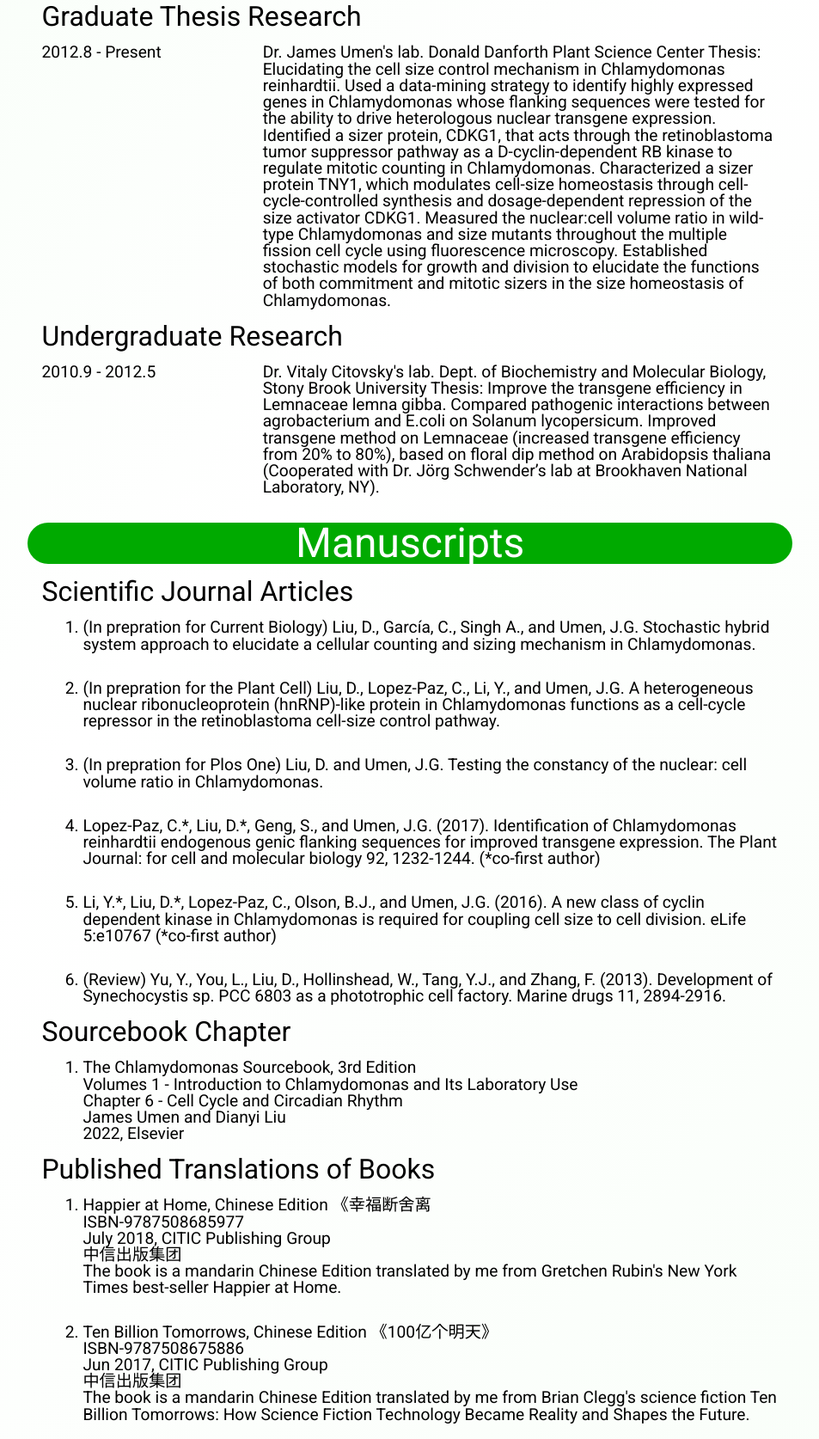
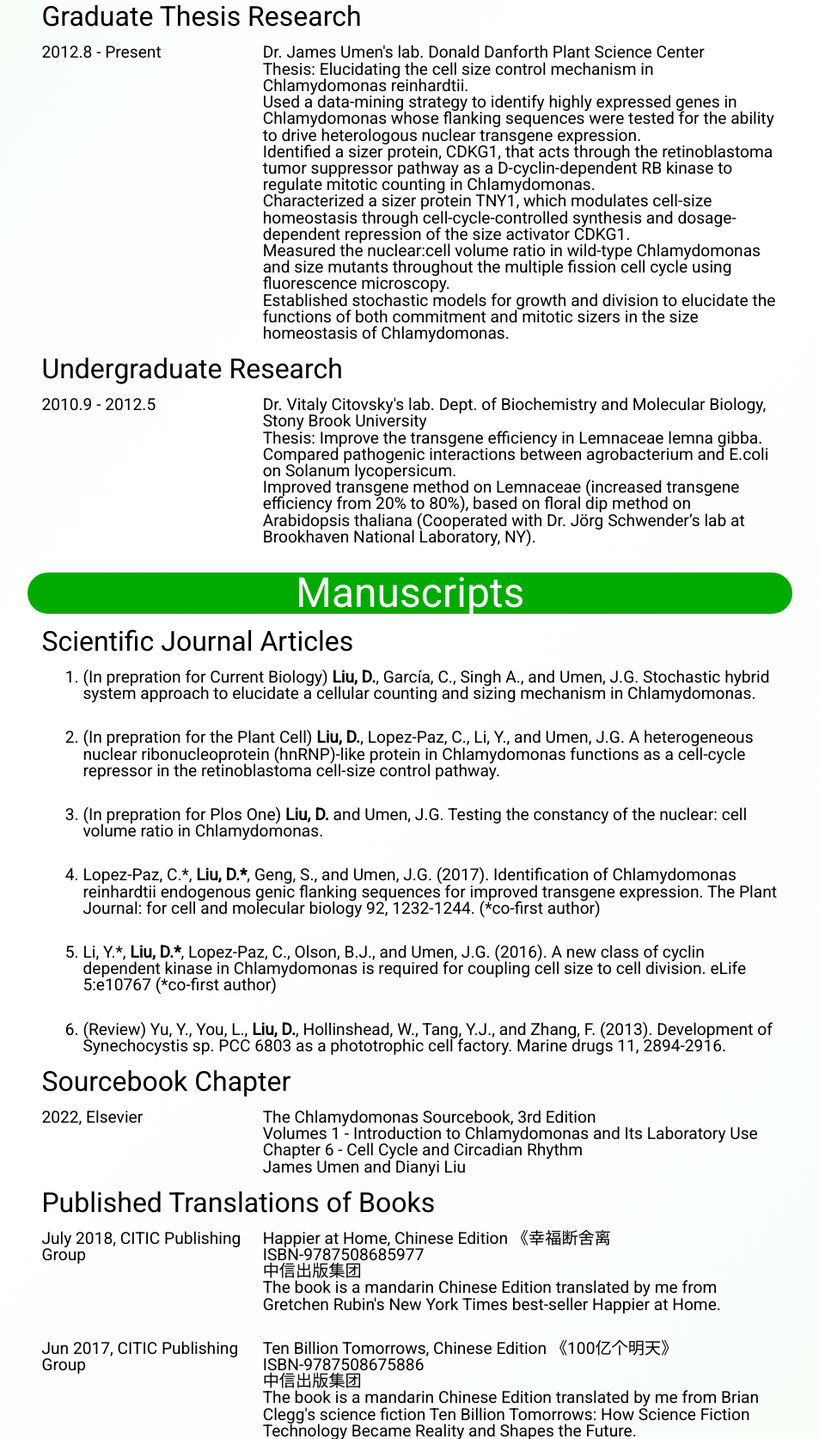
Before and after one commit to timjedrek/portfolio-project, a plain HTML site: page index.html in a window 1280 px wide. Shown: the part 1779-3453 px from the top of the page at 86% size, without its empty margins (310-1263 px from the left). Drawn offline with Linux system fonts and the light colour scheme.

Commit message:
finish divs and lists prior to conference section

```diff
--- a/index.html
+++ b/index.html
@@ -69,11 +69,9 @@
                                 <img src="media/silhouette.png" alt="">
                         </div>
                     </div>
-
                 </div>
             </div>
         </section>
-
         <!--Techniques and Specializations Section-->
         <section id="tech">
             <div class="header"><h2>Techniques and Specializations </h2></div>
@@ -98,7 +96,6 @@
                 </ul>
             </div>
         </section>
-
         <section id="education">
             <div class="header" ><h2>Education</h2></div>
             <div class="header-after">
@@ -110,6 +107,7 @@
                         <ul>
                             <li>University of Missouri, St. Louis. MO</li>
                             <li>Ph.D. Candidate in Cell and Molecular Biology</li>
+                            <li>GPA 4.0/4.0</li>
                         </ul>
                     </div>
                 </div>
@@ -119,7 +117,6 @@
                     </div>
                     <div class="date-text">
                         <ul>
-                            <li>GPA 4.0/4.0</li>
                             <li>Washington University, St. Louis, MO</li>
                             <li>M.S. in Plant and Microbial Biology</li>
                         </ul>
@@ -154,7 +151,6 @@
                 </div>
             </div>
         </section>
-
         <section id="research">
             <div class="header"><h2>Research Experience</h2></div>
             <div class="header-after">
@@ -164,28 +160,29 @@
                         2012.8 - Present
                     </div>
                     <div class="date-text">
-                        Dr. James Umen's lab. Donald Danforth Plant Science Center
-                        Thesis: Elucidating the cell size control mechanism in Chlamydomonas reinhardtii.
-                        Used a data-mining strategy to identify highly expressed genes in Chlamydomonas whose flanking sequences were tested for the ability to drive heterologous nuclear transgene expression.
-                        Identified a sizer protein, CDKG1, that acts through the retinoblastoma tumor suppressor pathway as a D-cyclin-dependent RB kinase to regulate mitotic counting in Chlamydomonas.
-                        Characterized a sizer protein TNY1, which modulates cell-size homeostasis through cell-cycle-controlled synthesis and dosage-dependent repression of the size activator CDKG1.
-                        Measured the nuclear:cell volume ratio in wild-type Chlamydomonas and size mutants throughout the multiple fission cell cycle using fluorescence microscopy.
-                        Established stochastic models for growth and division to elucidate the functions of both commitment and mitotic sizers in the size homeostasis of Chlamydomonas.
+                        <ul>
+                            <li>Dr. James Umen's lab. Donald Danforth Plant Science Center</li>
+                            <li>Thesis: Elucidating the cell size control mechanism in Chlamydomonas reinhardtii.</li>
+                            <li>Used a data-mining strategy to identify highly expressed genes in Chlamydomonas whose flanking sequences were tested for the ability to drive heterologous nuclear transgene expression.</li>
+                            <li>Identified a sizer protein, CDKG1, that acts through the retinoblastoma tumor suppressor pathway as a D-cyclin-dependent RB kinase to regulate mitotic counting in Chlamydomonas.</li>
+                            <li>Characterized a sizer protein TNY1, which modulates cell-size homeostasis through cell-cycle-controlled synthesis and dosage-dependent repression of the size activator CDKG1.</li>
+                            <li>Measured the nuclear:cell volume ratio in wild-type Chlamydomonas and size mutants throughout the multiple fission cell cycle using fluorescence microscopy.</li>
+                            <li>Established stochastic models for growth and division to elucidate the functions of both commitment and mitotic sizers in the size homeostasis of Chlamydomonas.</li>
+                        </ul>
                     </div>
                 </div>
-
-
-
                 <h3>Undergraduate Research</h3>
                 <div class="date-row">
                     <div class="date-time">
                         2010.9 - 2012.5
                     </div>
                     <div class="date-text">
-                        Dr. Vitaly Citovsky's lab. Dept. of Biochemistry and Molecular Biology, Stony Brook University
-                        Thesis: Improve the transgene efficiency in Lemnaceae lemna gibba.
-                        Compared pathogenic interactions between agrobacterium and E.coli on Solanum lycopersicum.
-                        Improved transgene method on Lemnaceae (increased transgene efficiency from 20% to 80%), based on floral dip method on Arabidopsis thaliana (Cooperated with Dr. Jörg Schwender’s lab at Brookhaven National Laboratory, NY).
+                        <ul>
+                            <li>Dr. Vitaly Citovsky's lab. Dept. of Biochemistry and Molecular Biology, Stony Brook University</li>
+                            <li>Thesis: Improve the transgene efficiency in Lemnaceae lemna gibba.</li>
+                            <li>Compared pathogenic interactions between agrobacterium and E.coli on Solanum lycopersicum.</li>
+                            <li>Improved transgene method on Lemnaceae (increased transgene efficiency from 20% to 80%), based on floral dip method on Arabidopsis thaliana (Cooperated with Dr. Jörg Schwender’s lab at Brookhaven National Laboratory, NY).</li>
+                        </ul>
                     </div>
                 </div>
             </div>
@@ -195,53 +192,56 @@
             <div class="header-after">
                 <h3>Scientific Journal Articles</h3>
                 <ol>
-                    <li>(In prepration for Current Biology) Liu, D., García, C., Singh A., and Umen, J.G. Stochastic hybrid system approach to elucidate a cellular counting and sizing mechanism in Chlamydomonas.</li>
-                    <li>(In prepration for the Plant Cell) Liu, D., Lopez-Paz, C., Li, Y., and Umen, J.G. A heterogeneous nuclear ribonucleoprotein (hnRNP)-like protein in Chlamydomonas functions as a cell-cycle repressor in the retinoblastoma cell-size control pathway.</li>
-                    <li>(In prepration for Plos One) Liu, D. and Umen, J.G. Testing the constancy of the nuclear: cell volume ratio in Chlamydomonas.</li>
-                    <li>Lopez-Paz, C.*, Liu, D.*, Geng, S., and Umen, J.G. (2017). Identification of Chlamydomonas reinhardtii endogenous genic flanking sequences for improved transgene expression. The Plant Journal: for cell and molecular biology 92, 1232-1244. (*co-first author)</li>
-                    <li>Li, Y.*, Liu, D.*, Lopez-Paz, C., Olson, B.J., and Umen, J.G. (2016). A new class of cyclin dependent kinase in Chlamydomonas is required for coupling cell size to cell division. eLife 5:e10767 (*co-first author)</li>
-                    <li>(Review) Yu, Y., You, L., Liu, D., Hollinshead, W., Tang, Y.J., and Zhang, F. (2013). Development of Synechocystis sp. PCC 6803 as a phototrophic cell factory. Marine drugs 11, 2894-2916.</li>
+                    <li>(In prepration for Current Biology) <b>Liu, D.</b>, García, C., Singh A., and Umen, J.G. Stochastic hybrid system approach to elucidate a cellular counting and sizing mechanism in Chlamydomonas.</li>
+                    <li>(In prepration for the Plant Cell) <b>Liu, D.</b>, Lopez-Paz, C., Li, Y., and Umen, J.G. A heterogeneous nuclear ribonucleoprotein (hnRNP)-like protein in Chlamydomonas functions as a cell-cycle repressor in the retinoblastoma cell-size control pathway.</li>
+                    <li>(In prepration for Plos One) <b>Liu, D.</b> and Umen, J.G. Testing the constancy of the nuclear: cell volume ratio in Chlamydomonas.</li>
+                    <li>Lopez-Paz, C.*, <b>Liu, D.*</b>, Geng, S., and Umen, J.G. (2017). Identification of Chlamydomonas reinhardtii endogenous genic flanking sequences for improved transgene expression. The Plant Journal: for cell and molecular biology 92, 1232-1244. (*co-first author)</li>
+                    <li>Li, Y.*, <b>Liu, D.*</b>, Lopez-Paz, C., Olson, B.J., and Umen, J.G. (2016). A new class of cyclin dependent kinase in Chlamydomonas is required for coupling cell size to cell division. eLife 5:e10767 (*co-first author)</li>
+                    <li>(Review) Yu, Y., You, L., <b>Liu, D.</b>, Hollinshead, W., Tang, Y.J., and Zhang, F. (2013). Development of Synechocystis sp. PCC 6803 as a phototrophic cell factory. Marine drugs 11, 2894-2916.</li>
                 </ol>
                 <h3>Sourcebook Chapter</h3>
-                <ol>
-                    <li>
+                <div class="date-row">
+                    <div class="date-time">
+                        2022, Elsevier
+                    </div>
+                    <div class="date-text">
                         <ul>
                             <li>The Chlamydomonas Sourcebook, 3rd  Edition</li>
                             <li>Volumes 1 - Introduction to Chlamydomonas and Its Laboratory Use</li>
                             <li>Chapter 6 - Cell Cycle and Circadian Rhythm</li>
                             <li>James Umen and Dianyi Liu</li>
-                            <li>2022, Elsevier</li>
                         </ul>
-                    </li>
-                </ol>
-
+                    </div>
+                </div>
                 <h3>Published Translations of Books</h3>
-                <ol>
-                    <li>
+                <div class="date-row">
+                    <div class="date-time">
+                        July 2018,  CITIC Publishing Group
+                    </div>
+                    <div class="date-text">
                         <ul>
                             <li>Happier at Home, Chinese Edition 《幸福断舍离</li>
                             <li>ISBN-9787508685977</li>
-                            <li>July 2018,  CITIC Publishing Group</li>
                             <li>中信出版集团</li>
                             <li>The book is a mandarin Chinese Edition translated by me from Gretchen Rubin's New York Times best-seller Happier at Home.</li>
                         </ul>
-
-
-
-                    </li>
-                    <li>
+                    </div>
+                </div>
+                <div class="date-row">
+                    <div class="date-time">
+                        Jun 2017, CITIC Publishing Group
+                    </div>
+                    <div class="date-text">
                         <ul>
                             <li>Ten Billion Tomorrows, Chinese Edition 《100亿个明天》</li>
                             <li>ISBN-9787508675886</li>
-                            <li>Jun 2017, CITIC Publishing Group</li>
                             <li>中信出版集团</li>
                             <li>The book is a mandarin Chinese Edition translated by me from Brian Clegg's science fiction Ten Billion Tomorrows: How Science Fiction Technology Became Reality and Shapes the Future.</li>
                         </ul>
-                    </li>
-                </ol>
+                    </div>
+                </div>
             </div>
         </section>
-
         <section id="peer">
             <div class="header"><h2>Peer Review Experiences</h2></div>
             <div class="header-after">
@@ -254,8 +254,16 @@
         <section id="conference">
             <div class="header" id="conference"><h2>Selected Conference Presentations & awards</h2></div>
                 <div class="header-after">
-2021 American Society for Cell Biology (ASCB) and European Molecular Biology Organization (EMBO) Workshop on Cell Size and Growth Regulation
-2021.6
+                    <div class="date-row">
+                        <div class="date-time">
+                            2021.6
+                        </div>
+                        <div class="date-text">
+                            2021 American Society for Cell Biology (ASCB) and European Molecular Biology Organization (EMBO) Workshop on Cell Size and Growth Regulation
+                        </div>
+                    </div>
+
+
 
 
  Speaker by the ASCB/EMBO Workshop Program Committee (talk [1])
--- a/style.css
+++ b/style.css
@@ -63,6 +63,10 @@ body {
 
 a {
   color: #818181;
+}
+
+b {
+  font-weight: 800;
 }
 
 h1 {
```
